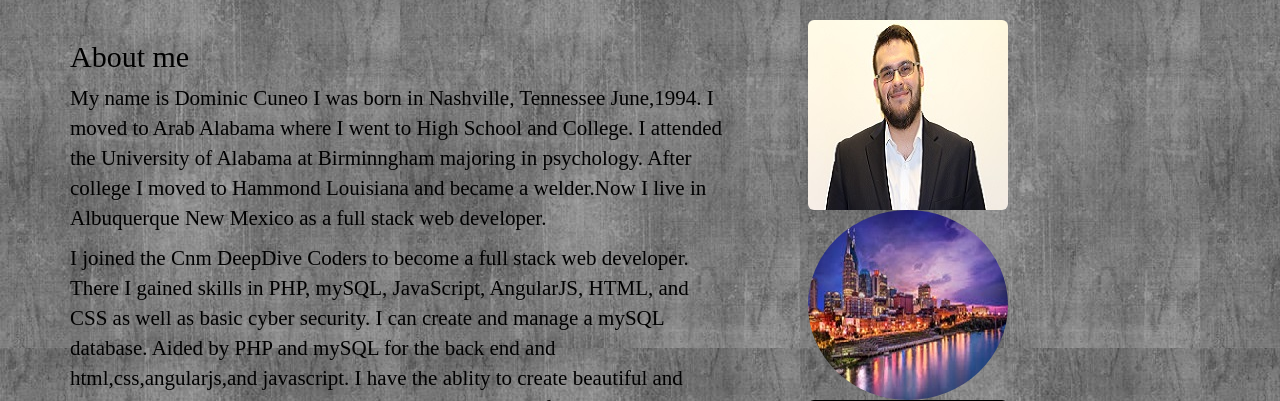
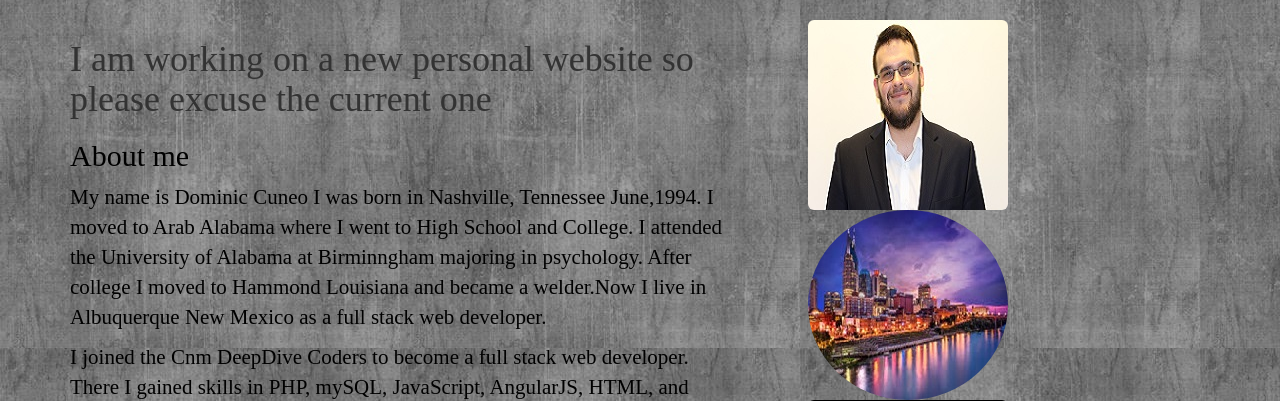
Before and after one commit to Cuneo/dominiccuneo, a PHP site: page / in a window 1280 px wide. Shown: the part 52-453 px from the top of the page. Run offline with PHP 8.4, Linux system fonts and the light colour scheme.

Commit message:
made  some text edits

```diff
--- a/public_html/index.php
+++ b/public_html/index.php
@@ -96,6 +96,7 @@
 						<div class="row">
 							<div class="col-md-7">
 								<div class="content-box">
+									<h1> I am working on a new personal website so please excuse the  current one</h1>
 									<h2>About me </h2>
 									<p> My name is Dominic Cuneo I was born in Nashville, Tennessee June,1994. I moved to Arab
 										Alabama where I went to High School and College. I attended the University of Alabama at
```
